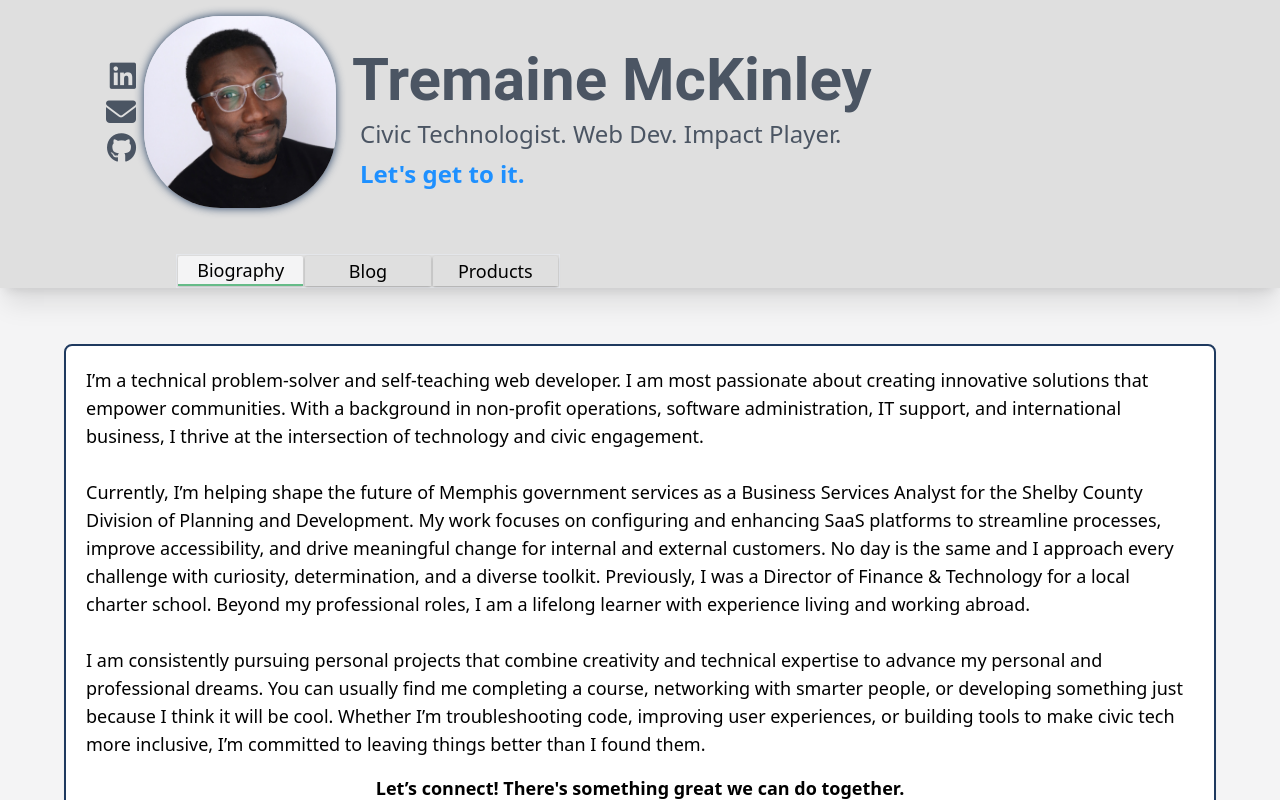
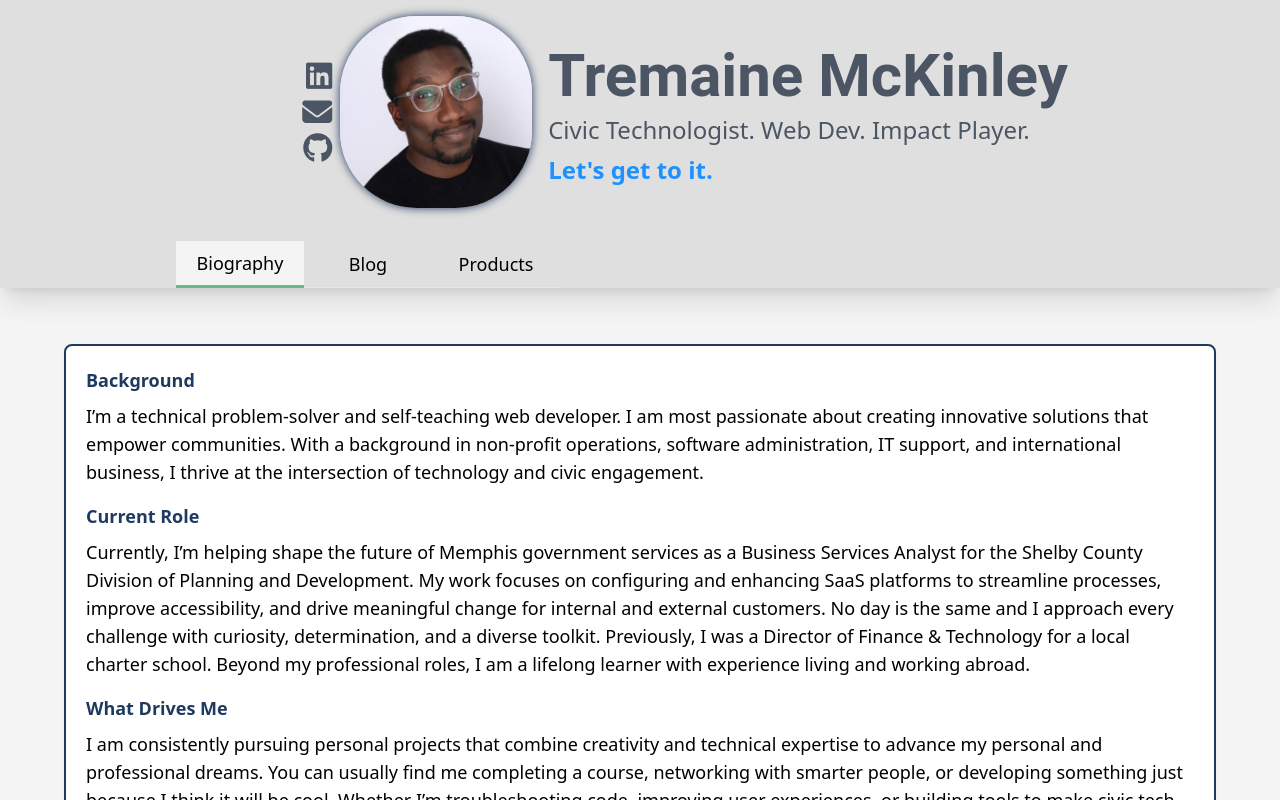
Before and after one commit to tremckinley/tremckinley-portfolio, a React (Vite) app: page / in a window 1280 px wide. Built offline with nearby package versions, Linux system fonts and the light colour scheme.

Commit message:
feat: Add AboutSection, ProfileCard, and ViewSelector components with associated styling.

```diff
--- a/src/assets/AboutSection/AboutSection.jsx
+++ b/src/assets/AboutSection/AboutSection.jsx
@@ -27,13 +27,22 @@ export default function AboutSection() {
     return (
         <div className="flex">
             <section className="card max-w-6xl my-4 p-5 bg-white shadow-gray-400 mb-10 md:text-lg text-md">
-                <p className="whitespace-pre-line mb-4">
-                    {`I’m a technical problem-solver and self-teaching web developer. I am most passionate about creating innovative solutions that empower communities. With a background in non-profit operations, software administration, IT support, and international business, I thrive at the intersection of technology and civic engagement.
+                <div className="mb-4">
+                    <h3 className="font-bold text-lg text-accent-secondary mb-2">Background</h3>
+                    <p className="mb-4">
+                        I’m a technical problem-solver and self-teaching web developer. I am most passionate about creating innovative solutions that empower communities. With a background in non-profit operations, software administration, IT support, and international business, I thrive at the intersection of technology and civic engagement.
+                    </p>
 
-                Currently, I’m helping shape the future of Memphis government services as a Business Services Analyst for the Shelby County Division of Planning and Development. My work focuses on configuring and enhancing SaaS platforms to streamline processes, improve accessibility, and drive meaningful change for internal and external customers. No day is the same and I approach every challenge with curiosity, determination, and a diverse toolkit. Previously, I was a Director of Finance & Technology for a local charter school. Beyond my professional roles, I am a lifelong learner with experience living and working abroad.
+                    <h3 className="font-bold text-lg text-accent-secondary mb-2">Current Role</h3>
+                    <p className="mb-4">
+                        Currently, I’m helping shape the future of Memphis government services as a Business Services Analyst for the Shelby County Division of Planning and Development. My work focuses on configuring and enhancing SaaS platforms to streamline processes, improve accessibility, and drive meaningful change for internal and external customers. No day is the same and I approach every challenge with curiosity, determination, and a diverse toolkit. Previously, I was a Director of Finance & Technology for a local charter school. Beyond my professional roles, I am a lifelong learner with experience living and working abroad.
+                    </p>
 
-                I am consistently pursuing personal projects that combine creativity and technical expertise to advance my personal and professional dreams. You can usually find me completing a course, networking with smarter people, or developing something just because I think it will be cool. Whether I’m troubleshooting code, improving user experiences, or building tools to make civic tech more inclusive, I’m committed to leaving things better than I found them.`}
-                </p>
+                    <h3 className="font-bold text-lg text-accent-secondary mb-2">What Drives Me</h3>
+                    <p>
+                        I am consistently pursuing personal projects that combine creativity and technical expertise to advance my personal and professional dreams. You can usually find me completing a course, networking with smarter people, or developing something just because I think it will be cool. Whether I’m troubleshooting code, improving user experiences, or building tools to make civic tech more inclusive, I’m committed to leaving things better than I found them.
+                    </p>
+                </div>
                 <p className="text-center font-bold">
                     Let’s connect! There's something great we can do together.
                 </p>
--- a/src/assets/ProfileCard/ProfileCard.jsx
+++ b/src/assets/ProfileCard/ProfileCard.jsx
@@ -4,10 +4,10 @@ export default function ProfileCard(props) {
     const { state } = props
     return (
         <div className="xl:pl-12 flex flex-col lg:h-72 items-start justify-between p-4 pb-0 text-gray-600 shadow-xl bg-[#dfdfdf]" role="banner border border-gray-500">
-            <div className=" flex flex-col lg:flex-row items-center lg:justify-start w-full">
+            <div className="flex flex-row justify-center items-center w-full">
                 <div className="flex flex-col lg:flex-row-reverse items-center">
-                    <img className="rounded-[40%] max-h-36 lg:max-h-48" alt="profile image of me" src="/headshot.jpeg" style={{ boxShadow: "0px 0px 10px var(--accent-secondary)" }} />
-                    <div className="flex lg:flex-col lg:items-end lg:pr-2 justify-between w-24 lg:text-3xl text-xl">
+                    <img className="rounded-[40%] max-h-28 lg:max-h-48" alt="profile image of me" src="/headshot.jpeg" style={{ boxShadow: "0px 0px 10px var(--accent-secondary)" }} />
+                    <div className="flex lg:flex-col lg:items-end lg:pr-2 justify-between w-24 lg:text-3xl text-xl mx-auto lg:mx-0">
                         <a href="https://www.linkedin.com/in/tremaine-mckinley/" target="_blank"><i className="contact-icon fa-brands fa-linkedin" title="Visit LinkedIn page"></i></a>
                         <button title="Email Me - Copy to clipboard" onClick={() => {
                             navigator.clipboard.writeText("tremckinley901@gmail.com")
@@ -24,10 +24,10 @@ export default function ProfileCard(props) {
                         <a href="https://github.com/tremckinley" target="_blank" title="Visit my GitHub Profile"><i className="fa-brands fa-github contact-icon"></i></a>
                     </div>
                 </div>
-                <div className="lg:ml-4 text-center lg:text-left">
-                    <h1 className="heading-text mt-4 mb-2 text-4xl lg:text-6xl">Tremaine McKinley</h1>
-                    <h2 className="text-lg lg:text-2xl ml-2">Civic Technologist. Web Dev. Impact Player.</h2>
-                    <h3 className="mt-2 ml-2 text-md lg:text-2xl font-semibold text-[dodgerblue]">Let's get to it.</h3>
+                <div className="ml-4 text-left">
+                    <h1 className="heading-text mt-2 mb-2 text-3xl lg:text-6xl">Tremaine McKinley</h1>
+                    <h2 className="text-sm lg:text-2xl">Civic Technologist. Web Dev. Impact Player.</h2>
+                    <a href="mailto:tremckinley901@gmail.com" className="block mt-2 text-sm lg:text-2xl font-semibold text-[dodgerblue] hover:underline cursor-pointer">Let's get to it.</a>
                 </div>
             </div>
 
--- a/src/assets/ProfileCard/ViewSelector.jsx
+++ b/src/assets/ProfileCard/ViewSelector.jsx
@@ -1,24 +1,24 @@
 export default function ViewSelector(props) {
-    const {state}= props;
+    const { state } = props;
 
     return (
         <nav className=" mt-4 w-full max-w-full flex overflow-clip md:justify-start justify-center">
-            <div className="flex w-full md:max-w-96 md:ml-32 text-lg border ">
-            <button key="bio" className={"text-center px-2 m-[1px] text-black  flex-1 rounded-t-sm shadow  "+ (state.view == "bio" ? "selected-view" : "shadow-black/20")}
+            <div className="flex w-full md:max-w-96 md:ml-32 text-lg">
+                <button key="bio" className={"text-center px-4 py-2 text-black flex-1 transition-colors duration-200 " + (state.view == "bio" ? "selected-view" : "border-b border-gray-200 hover:bg-gray-50")}
                     onClick={() => state.setView("bio")}
                 >
                     <div>
                         Biography
                     </div>
                 </button>
-            <button key="blog" className={"text-center px-2 m-[1px] text-black flex-1  rounded-t-sm shadow  "+ (state.view == "blog" ? "selected-view" : "shadow-black/20")}
+                <button key="blog" className={"text-center px-4 py-2 text-black flex-1 transition-colors duration-200 " + (state.view == "blog" ? "selected-view" : "border-b border-gray-200 hover:bg-gray-50")}
                     onClick={() => state.setView("blog")}
                 >
                     <div>
                         Blog
                     </div>
                 </button>
-            <button key="projects" className={"text-center px-2 m-[1px] text-black  flex-1  rounded-t-sm  shadow "+ (state.view == "projects" ? "selected-view" : "shadow-black/20")}
+                <button key="projects" className={"text-center px-4 py-2 text-black flex-1 transition-colors duration-200 " + (state.view == "projects" ? "selected-view" : "border-b border-gray-200 hover:bg-gray-50")}
                     onClick={() => state.setView("projects")}
                 >
                     <div>
--- a/src/index.css
+++ b/src/index.css
@@ -29,7 +29,7 @@
 
 
 .selected-view {
-    border-bottom: 2px solid var(--accent);
+    border-bottom: 3px solid var(--accent);
     font-weight: 500;
     background-color: #f4f4f5;
 
```
Lines whose indentation alone changed are shown as unchanged.
